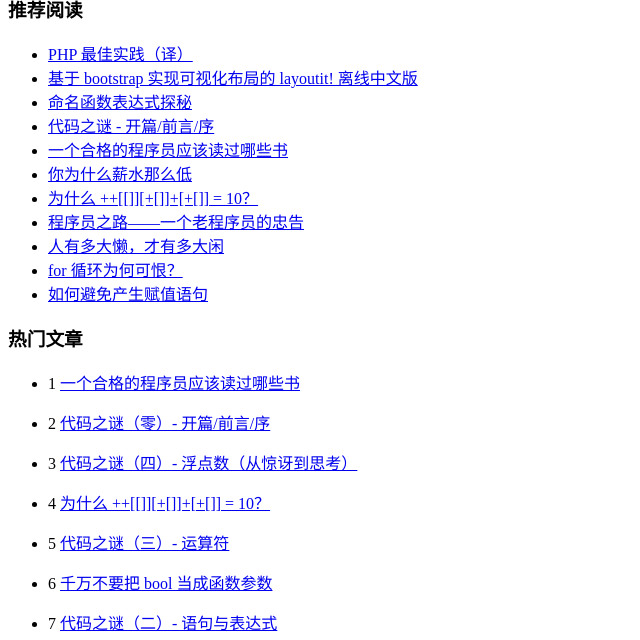
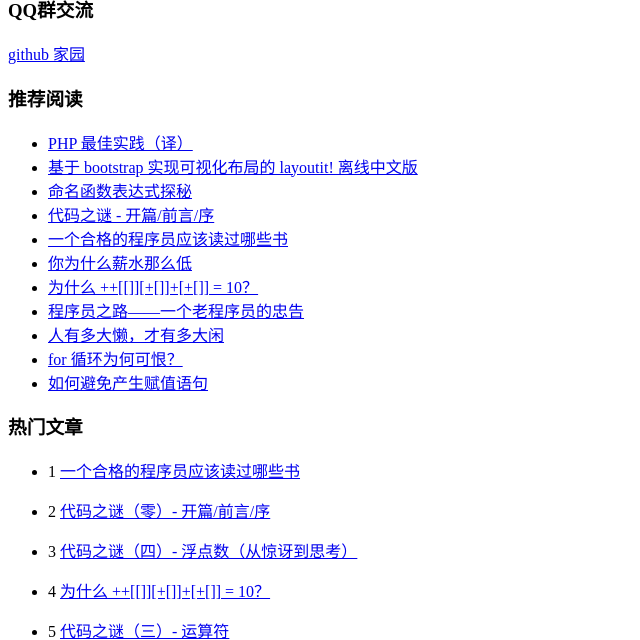
Before and after one commit to justjavac/justjavac.github.com, a Jekyll site: the page built from index.html, in a window 1280 px wide and 900 px high, scrolled down 8349 px, cut to the strip 260-900 px from the top of the window. Shown: the whole strip, without its empty margins (0-640 px from the left). Built offline with Jekyll 4.4.1, drawn with Linux system fonts in a browser that asks for light colours; nearby versions of some CDN libraries; Markdown is read by kramdown in place of the engine named in the settings; the list of posts is cut into pages by our own code.

Commit message:
add qq group github

```diff
--- a/index.html
+++ b/index.html
@@ -36,6 +36,10 @@ var s = document.getElementsByTagName('script')[0]; s.parentNode.insertBefore(sf
     </ul>
    </section>
 
+    <section>
+        <h3>QQ群交流</h3>
+        <a target="_blank" href="http://shang.qq.com/wpa/qunwpa?idkey=c0550e9aee8fcd21afe147d243b42ac46125803101be1bb38ed7500531c509c6">github 家园</a>
+    </section>
     <section>
     <h3>推荐阅读</h3>
     <ul id="recent_posts">
```
